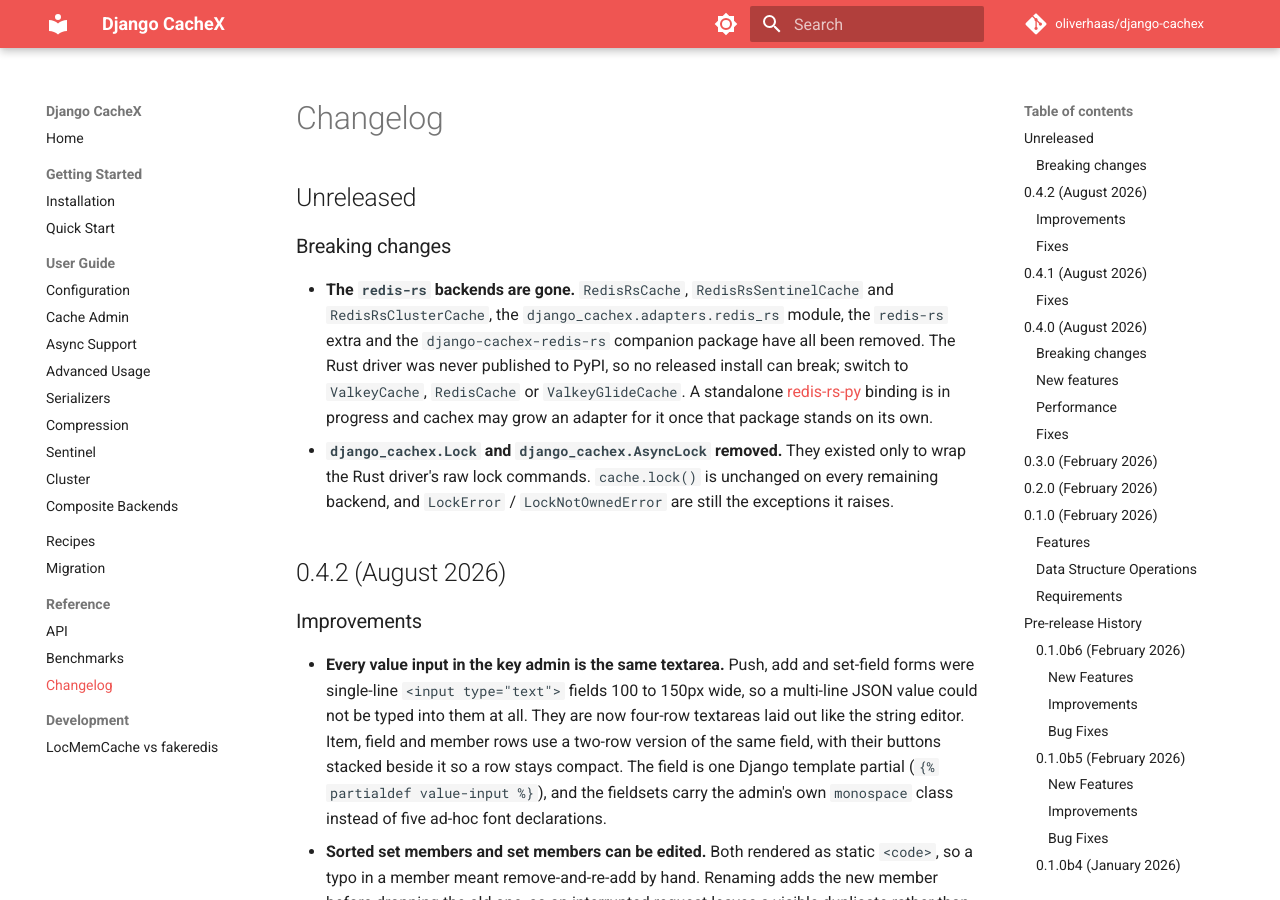
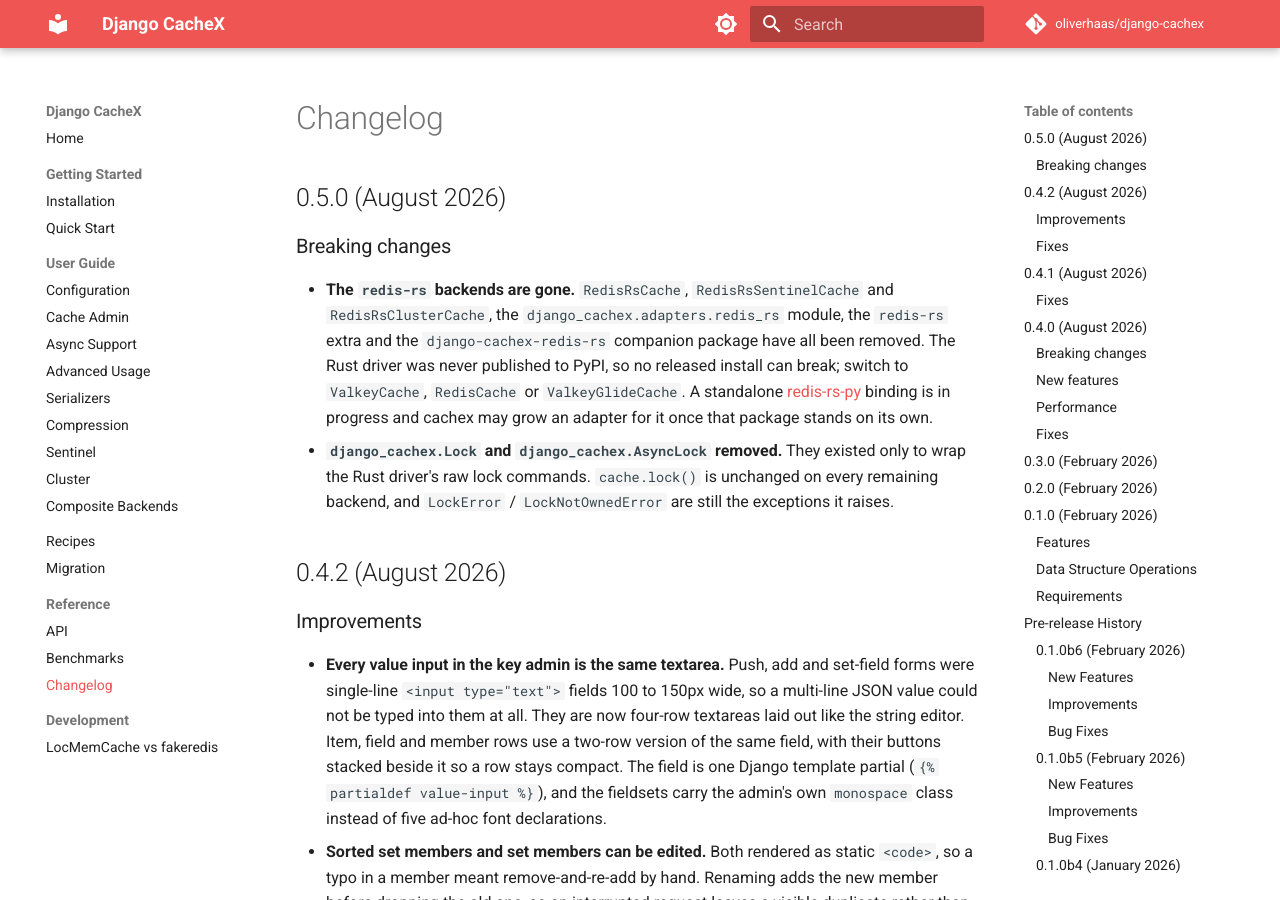
Before and after one commit to oliverhaas/django-cachex, an MkDocs documentation site: the page built from docs/reference/changelog.md, in a window 1280 px wide and 900 px high. Built offline with MkDocs 1.6.1 and Material for MkDocs 9.7.7, drawn with Linux system fonts in a browser that asks for light colours; comment, search, counter and statistics services are not loaded; the version menu is left out.

Commit message:
chore(release): bump version to 0.5.0

```diff
--- a/docs/reference/changelog.md
+++ b/docs/reference/changelog.md
@@ -1,6 +1,6 @@
 # Changelog
 
-## Unreleased
+## 0.5.0 (August 2026)
 
 ### Breaking changes
 
--- a/pyproject.toml
+++ b/pyproject.toml
@@ -1,6 +1,6 @@
 [project]
 name = "django-cachex"
-version = "0.4.2"
+version = "0.5.0"
 description = "Full featured Valkey and Redis cache backend for Django"
 readme = "README.md"
 license = "MIT"
```
Also changed, not shown: 1 other file.
